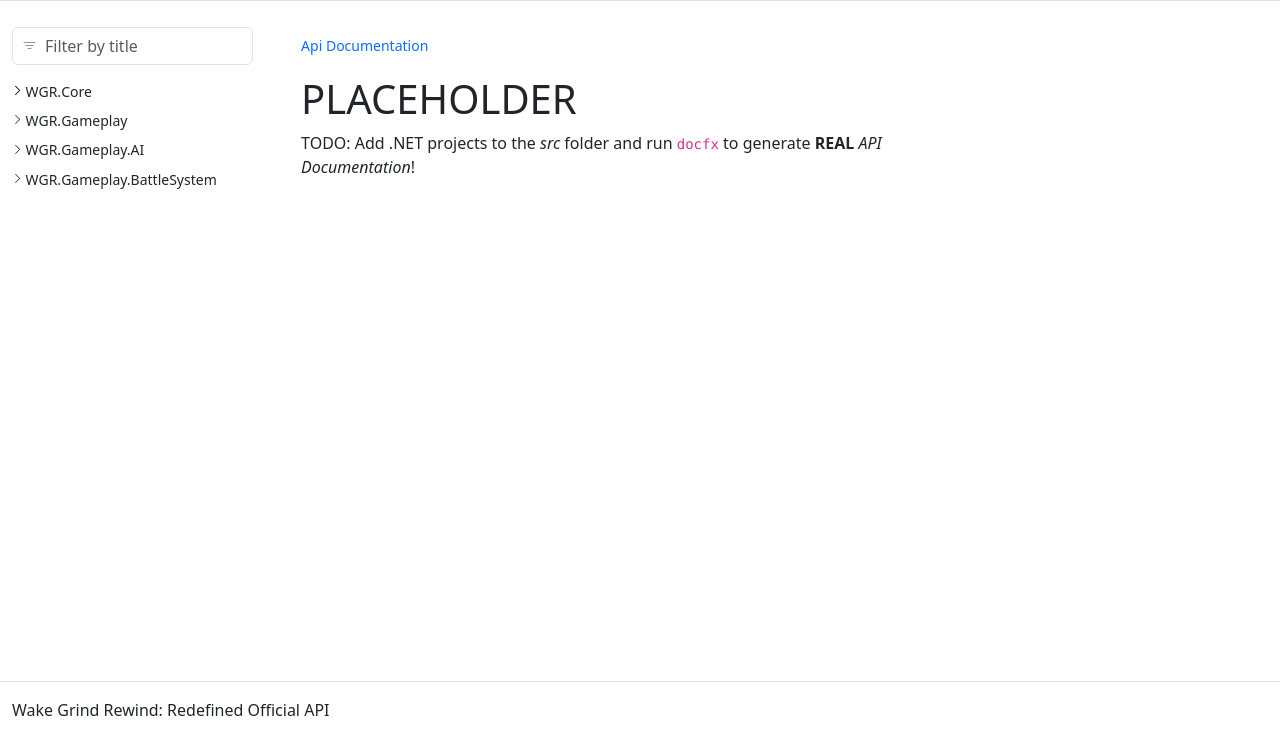
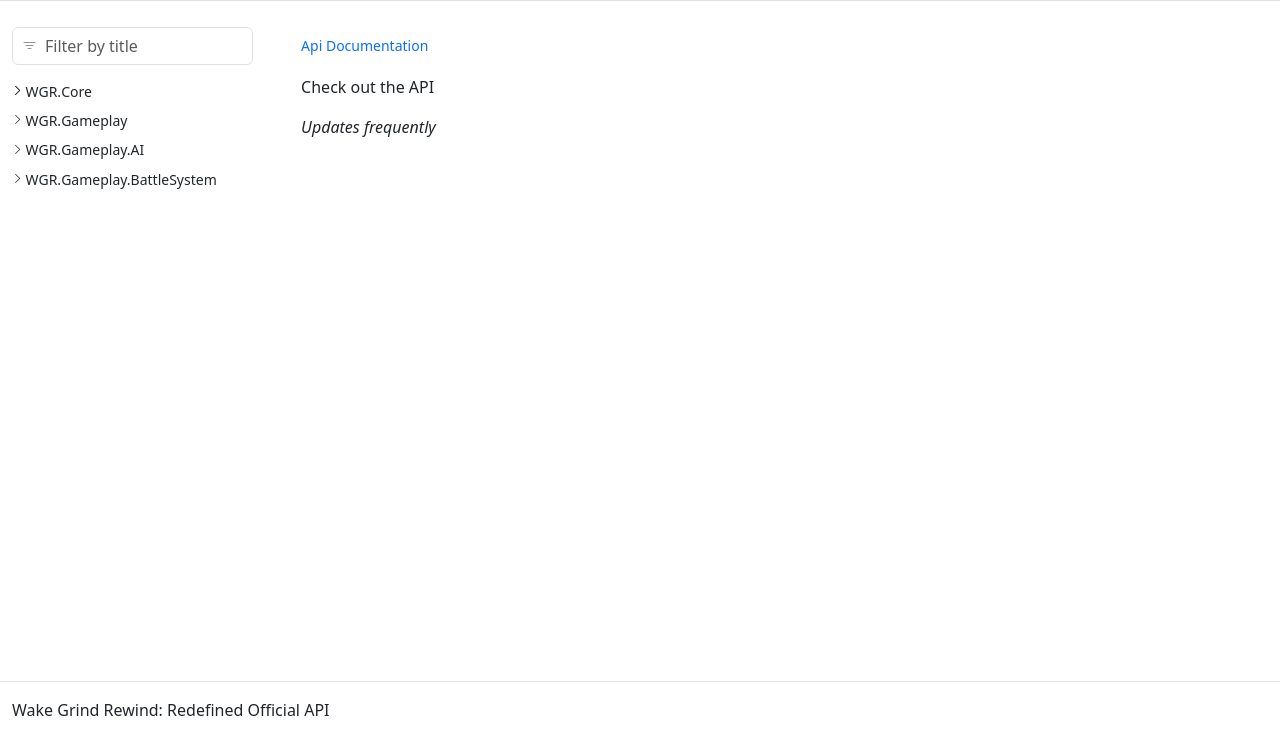
Before and after one commit to MickDmnts/wgr_forward.io, a plain HTML site: page docs/api/index.html in a window 1280 px wide. Shown: the part 59-800 px from the top of the page. Drawn offline with Linux system fonts and the light colour scheme; no server answers.

Commit message:
Update index.html

```diff
--- a/docs/api/index.html
+++ b/docs/api/index.html
@@ -1,10 +1,11 @@
 <!DOCTYPE html>
 <html>
+
 <head>
   <meta charset="utf-8">
-      <title>PLACEHOLDER | Wake Grind Rewind: Redefined Official API </title>
+  <title>Wake Grind Rewind: Redefined Official API </title>
   <meta name="viewport" content="width=device-width, initial-scale=1.0">
-      <meta name="title" content="PLACEHOLDER | Wake Grind Rewind: Redefined Official API ">
+  <meta name="title" content="Wake Grind Rewind: Redefined Official API ">
 
   <link rel="icon" href="../favicon.ico">
   <link rel="stylesheet" href="../public/docfx.min.css">
@@ -38,14 +39,16 @@
           <img id="logo" class="svg" src="../logo.svg" alt="">
 
         </a>
-          <button class="btn btn-lg d-md-none border-0" type="button" data-bs-toggle="collapse" data-bs-target="#navpanel" aria-controls="navpanel" aria-expanded="false" aria-label="Toggle navigation">
+        <button class="btn btn-lg d-md-none border-0" type="button" data-bs-toggle="collapse" data-bs-target="#navpanel"
+          aria-controls="navpanel" aria-expanded="false" aria-label="Toggle navigation">
           <i class="bi bi-three-dots"></i>
         </button>
         <div class="collapse navbar-collapse" id="navpanel">
           <div id="navbar">
             <form class="search" role="search" id="search">
               <i class="bi bi-search"></i>
-                <input class="form-control" id="search-query" type="search" disabled="" placeholder="Search" autocomplete="off" aria-label="Search">
+              <input class="form-control" id="search-query" type="search" disabled="" placeholder="Search"
+                autocomplete="off" aria-label="Search">
             </form>
           </div>
         </div>
@@ -58,7 +61,8 @@
       <div class="offcanvas-md offcanvas-start" tabindex="-1" id="tocOffcanvas" aria-labelledby="tocOffcanvasLabel">
         <div class="offcanvas-header">
           <h5 class="offcanvas-title" id="tocOffcanvasLabel">Table of Contents</h5>
-            <button type="button" class="btn-close" data-bs-dismiss="offcanvas" data-bs-target="#tocOffcanvas" aria-label="Close"></button>
+          <button type="button" class="btn-close" data-bs-dismiss="offcanvas" data-bs-target="#tocOffcanvas"
+            aria-label="Close"></button>
         </div>
         <div class="offcanvas-body">
           <nav class="toc" id="toc"></nav>
@@ -68,7 +72,9 @@
 
     <div class="content">
       <div class="actionbar">
-          <button class="btn btn-lg border-0 d-md-none" style="margin-top: -.65em; margin-left: -.8em" type="button" data-bs-toggle="offcanvas" data-bs-target="#tocOffcanvas" aria-controls="tocOffcanvas" aria-expanded="false" aria-label="Show table of contents">
+        <button class="btn btn-lg border-0 d-md-none" style="margin-top: -.65em; margin-left: -.8em" type="button"
+          data-bs-toggle="offcanvas" data-bs-target="#tocOffcanvas" aria-controls="tocOffcanvas" aria-expanded="false"
+          aria-label="Show table of contents">
           <i class="bi bi-list"></i>
         </button>
 
@@ -76,9 +82,8 @@
       </div>
 
       <article data-uid="">
-<h1 id="placeholder">PLACEHOLDER</h1>
-
-<p>TODO: Add .NET projects to the <em>src</em> folder and run <code>docfx</code> to generate <strong>REAL</strong> <em>API Documentation</em>!</p>
+        <p>Check out the API</p>
+        <p><em>Updates frequently</em></p>
       </article>
 
       <div class="contribution d-print-none">
@@ -103,4 +108,5 @@
     </div>
   </footer>
 </body>
+
 </html>
```
Lines whose indentation alone changed are shown as unchanged.
